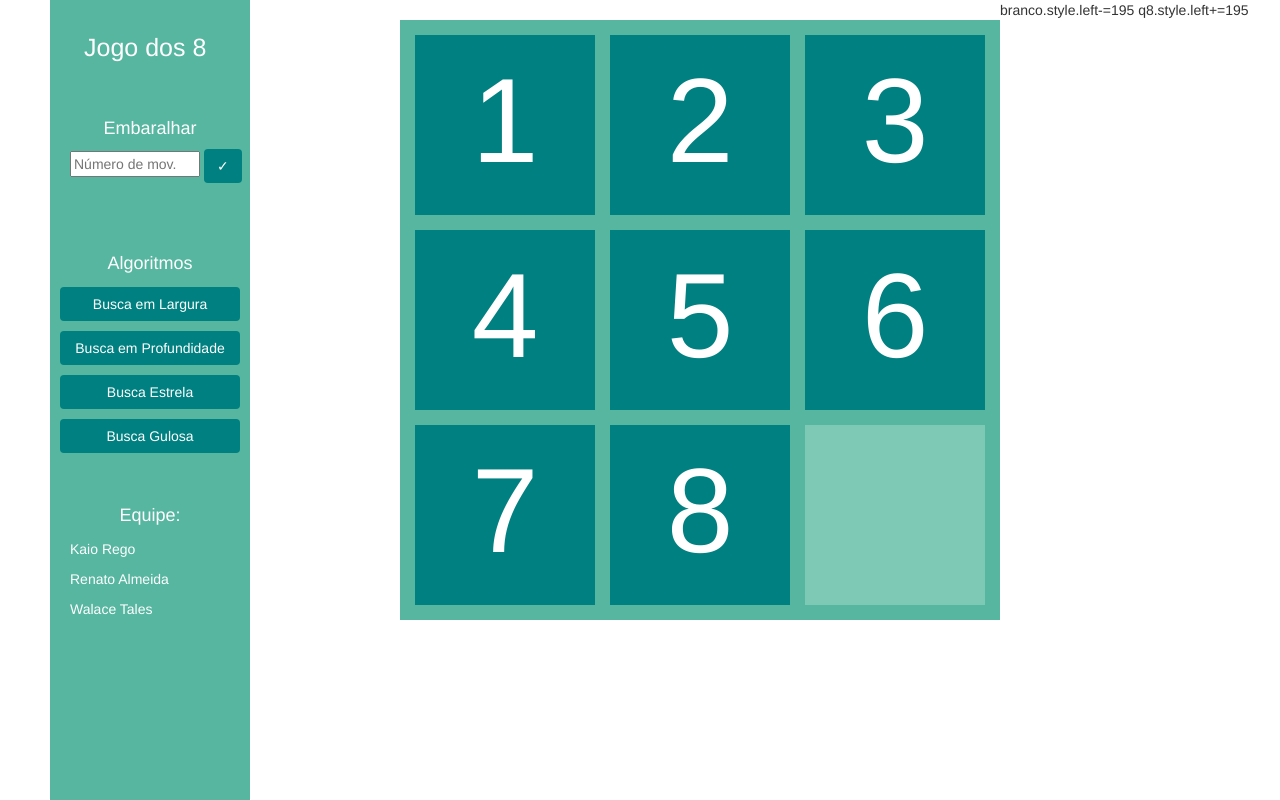
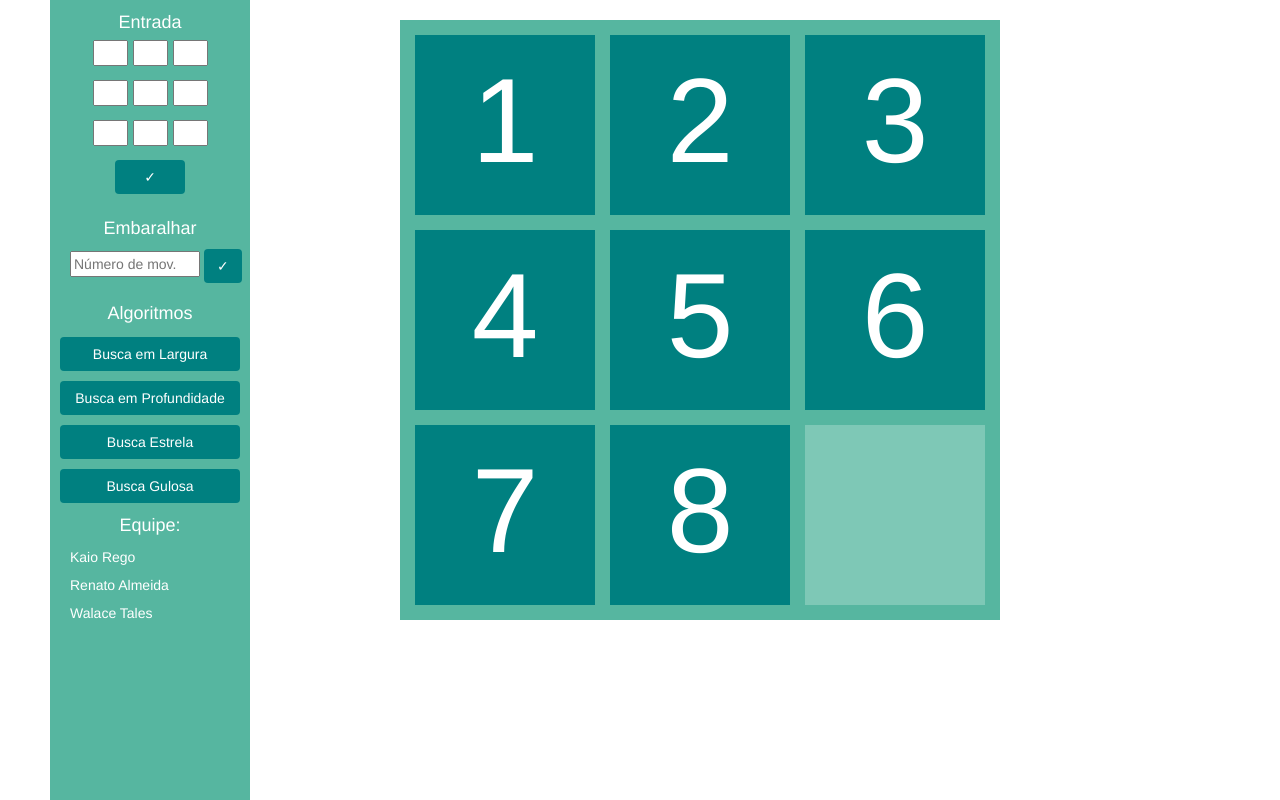
Before and after one commit to kaioufpi/Jogo-dos-8, a Flask app: page / in a window 1280 px wide. Run offline with Flask 2, Linux system fonts and the light colour scheme; some libraries are stand-ins or nearby versions.

Commit message:
Funcionando setas

```diff
--- a/index.py
+++ b/index.py
@@ -2,7 +2,12 @@ from flask import Flask
 app = Flask(__name__)
 from flask import render_template
 
+@app.route("/<vet>")
+@app.route("/")
+def index(vet=None):
+    return render_template('index.html', vet=vet)
 
-@app.route("/")
-def index():
-    return render_template('index.html')
+'''@app.route("/largura")
+def largura():
+searchword = request.args.get('key', '')
+'''
--- a/static/style.css
+++ b/static/style.css
@@ -10,18 +10,19 @@
 	margin:0px;
 	font-size: 25px;
 	color:white;
-	padding-top: 15%;
+	padding-top: 5%;
 	padding-left: 17%;
 }
 .entrada{
 	width: 130px;
 	margin:10px 10%;
 	margin-right: 0px;
+	margin-bottom: 10px;
 }
 .text {
 	margin:0px;
 	color:white;
-	padding-top: 25%;
+	padding-top: 90%;
 	font-size: 18px;
 	text-align: center;
 }
@@ -49,12 +50,9 @@
 }
 
 #quadro div{
-margin:7.5px;
 height: 180px;
 width: 180px;
 background-color: #008080;
-position: relative;
-float: left;
 }
 
 #quadro p{
@@ -63,13 +61,140 @@ font-size: 120px;
 color:white;
 }
 
-#q0{
-	background-color: #5b8d8d;
+.q0{
+	position:absolute;
+	left:405px;
+	top:405px;
 }
+.q1{
+	position:absolute;
+	left:15px;
+	top:15px;
+}
+.q2{
+	position:absolute;
+	left:210px;
+	top:15px;
+}
+.q3{
+	position:absolute;
+	left:405px;
+	top:15px;
+}
+.q4{
+	position:absolute;
+	left:15px;
+	top:210px;
+}
+.q5{
+	position:absolute;
+	left:210px;
+	top:210px;
+}
+.q6{
+	position:absolute;
+	left:405px;
+	top:210px;
+}
+.q7{
+	position:absolute;
+	left:15px;
+	top:405px;
+}
+.q8{
+	position:absolute;
+	left:210px;
+	top:405px;
+}
+
 
 
 .nome{
 	color:white;
-	margin-left: 20px;
-	margin-top: 10px;
+	margin:8px 20px;
 }
+
+#quadrado{
+	background-color:#56b6a0;
+	position: relative;
+	width:125px;
+	height:150px;
+	left: 87.5px;
+	top:35px;
+
+}
+
+#formato{
+	width:125px;
+	height:170px;
+}
+
+#p1{
+position: absolute;
+width: 35px;
+left:5px;
+top:5px;
+}
+
+#p2{
+position: absolute;
+width: 35px;
+left:45px;
+top:5px;
+}
+
+#p3{
+position: absolute;
+width: 35px;
+left:85px;
+top:5px;
+}
+
+#p4{
+position: absolute;
+width: 35px;
+left:5px;
+top:45px;
+}
+
+#p5{
+position: absolute;
+width: 35px;
+left:45px;
+top:45px;
+}
+
+#p6{
+position: absolute;
+width: 35px;
+left:85px;
+top:45px;
+}
+
+#p7{
+position: absolute;
+width: 35px;
+left:5px;
+top:85px;
+}
+
+#p8{
+position: absolute;
+width: 35px;
+left:45px;
+top:85px;
+}
+
+#p9{
+position: absolute;
+width: 35px;
+left:85px;
+top:85px;
+}
+.retorno {
+	position:absolute;
+	top:125px;
+	width: 70px;
+
+	left:27.5;
+}
--- a/templates/index.html
+++ b/templates/index.html
@@ -9,13 +9,13 @@
 
 	<body style="margin:0px; height: 100vh;">
 		<div id="side_bar">
-			<p class="titulo">Jogo dos 8</p>
+			<p class="text" style="padding-top:10px;">Entrada</p>
 			<p class="text">Embaralhar</p>
 			<form>
 				<input class="entrada" type="text" name="entrada" placeholder="Número de mov.">
 				<button type="submit" class="btn button">✓</button>
-			</form>
-			<p class="text" style="padding-top: 25%;">Algoritmos</p>
+			</form style="padding-bottom: 10px;">
+			<p class="text" style="padding-top: 0;">Algoritmos</p>
 			<button type="submit" class="btn buttons">Busca em Largura</button>
 			<br>
 			<button type="submit" class="btn buttons">Busca em Profundidade</button>
@@ -24,21 +24,35 @@
 			<br>
 			<button type="submit" class="btn buttons">Busca Gulosa</button>
 			<br>
-			<p class="text" style="padding-top: 25%;">Equipe:</p>
+			<p class="text" style="padding-top: 5%;">Equipe:</p>
 			<p class="nome">Kaio Rego</p>
 			<p class="nome">Renato Almeida</p>
 			<p class="nome">Walace Tales</p>
 		</div>
 		<div id="quadro">
-			<div id="q1"><p>1</p></div>
-			<div id="q2"><p>2</p></div>
-			<div id="q3"><p>3</p></div>
-			<div id="q4"><p>4</p></div>
-			<div id="q5"><p>5</p></div>
-			<div id="q6"><p>6</p></div>
-			<div id="q7"><p>7</p></div>
-			<div id="q8"><p>8</p></div>
-			<div style="background-color: #7ec8b6;" id="q0"></div>
+			<div id="q1" class="q1"><p>1</p></div>
+			<div id="q2" class="q2"><p>2</p></div>
+			<div id="q3" class="q3"><p>3</p></div>
+			<div id="q4" class="q4"><p>4</p></div>
+			<div id="q5" class="q5"><p>5</p></div>
+			<div id="q6" class="q6"><p>6</p></div>
+			<div id="q7" class="q7"><p>7</p></div>
+			<div id="q8" class="q8"><p>8</p></div>
+			<div id="q0" class="q0" style="background-color: #7ec8b6;"></div>
+		</div>
+		<div id=quadrado>
+			<form id="entrada" style="margin:0px">
+				<input id="p1" type="text" name="p1">
+				<input id="p2" type="text" name="p2">
+				<input id="p3" type="text" name="p3">
+				<input id="p4" type="text" name="p4">
+				<input id="p5" type="text" name="p5">
+				<input id="p6" type="text" name="p6">
+				<input id="p7" type="text" name="p7">
+				<input id="p8" type="text" name="p8">
+				<input id="p9" type="text" name="p9">
+				<button type="submit" onclick="setValues()" class="btn button retorno">✓</button>
+			</form>
 		</div>
 
 
@@ -46,29 +60,113 @@
 
 	</body>
 <script type="text/javascript">
-	const KEY_RIGHT = 39, KEY_LEFT = 37;
-	document.onkeypress=function(key){move(key)};
+	const KEY_RIGHT = 39, KEY_LEFT = 37, KEY_UP = 38, KEY_DOWN = 40;
+	document.onkeydown=function(key){move(key)};
 	var vet = ["q1","q2","q3","q4","q5","q6","q7","q8","q0"]
 	var pos0 = 8;
 	function move (movimento){
 		var tecla = movimento.keyCode;
-		var branco = document.getElementById("q0")
-		if ( tecla == KEY_RIGHT){
-			swap_left(pos0)
+		var branco = document.getElementById('q0')
+		if ( tecla === KEY_RIGHT){
+			swap_left(branco)
 		}
-		if ( tecla == KEY_LEFT){
+		if ( tecla === KEY_LEFT){
+			swap_right(branco)
+		}
+		if ( tecla === KEY_UP){
+			swap_down(branco)
+		}
+		if ( tecla === KEY_DOWN){
+			swap_up(branco)
+		}
+	}
 
+	function swap_left(branco){
+		if(pos0 === 0 || pos0 === 3 || pos0 === 6){
+			return;
 		}
-		if ( tecla == KEY_UP){
+		var aux = vet[pos0-1];
+		vet[pos0-1]="q0";
+		vet[pos0]=aux;
+		var new_position = branco.getAttribute("class")
+		var swap = document.getElementById(vet[pos0]);
+		var new_position2 = swap.getAttribute("class")
+		branco.setAttribute("class",new_position2);
+		pos0 -= 1;
+		swap.setAttribute("class",new_position);
+	}
 
+	function swap_right(branco){
+		if(pos0 === 2 || pos0 === 5 || pos0 === 8){
+			return;
 		}
-		if ( tecla == KEY_DOWN){
+		var aux = vet[pos0+1];
+		vet[pos0+1]="q0";
+		vet[pos0]=aux;
+		var new_position = branco.getAttribute("class")
+		var swap = document.getElementById(vet[pos0]);
+		var new_position2 = swap.getAttribute("class")
+		branco.setAttribute("class",new_position2);
+		pos0 += 1;
+		swap.setAttribute("class",new_position);
+	}
 
+	function swap_up(branco){
+		if(pos0 === 0 || pos0 === 1 || pos0 === 2){
+			return;
+		}
+		var aux = vet[pos0-3];
+		vet[pos0-3]="q0";
+		vet[pos0]=aux;
+		var new_position = branco.getAttribute("class")
+		var swap = document.getElementById(vet[pos0]);
+		var new_position2 = swap.getAttribute("class")
+		branco.setAttribute("class",new_position2);
+		pos0 -= 3;
+		swap.setAttribute("class",new_position);
+	}
+
+	function swap_down(branco){
+		if(pos0 === 6 || pos0 === 7 || pos0 === 8){
+			return;
+		}
+		var aux = vet[pos0+3];
+		vet[pos0+3]="q0";
+		vet[pos0]=aux;
+		var new_position = branco.getAttribute("class")
+		var swap = document.getElementById(vet[pos0]);
+		var new_position2 = swap.getAttribute("class")
+		branco.setAttribute("class",new_position2);
+		pos0 += 3;
+		swap.setAttribute("class",new_position);
+	}
+
+	function setValues(){
+		var p = [0,0,0,0,0,0,0,0];
+		for (var i = 1; i<10; i++){
+			nome = "p" + i;
+			p[i-1] = document.getElementById(nome)
+		}
+		for (i = 0; i<9; i++){
+			vet[i] =  "q" + p[i].value
+		}
+		setDraw();
+	}
+
+	function setDraw(){
+		alert(vet)
+		var q = [0,0,0,0,0,0,0,0];
+		for (var i = 1; i<10; i++){
+			nome = "q" + i;
+			q[i-1] = document.getElementById(nome)
+		}
+		alert(q)
+		for (i = 0; i<10; i++){
+			alert(q[i].getAttribute("class"))
+			q[i].setAttribute("class", vet[i])
+			alert(q[i].getAttribute("class"))
 		}
 	}
 
 </script>
 </html>
-
-branco.style.left-=195
-			q8.style.left+=195
```
